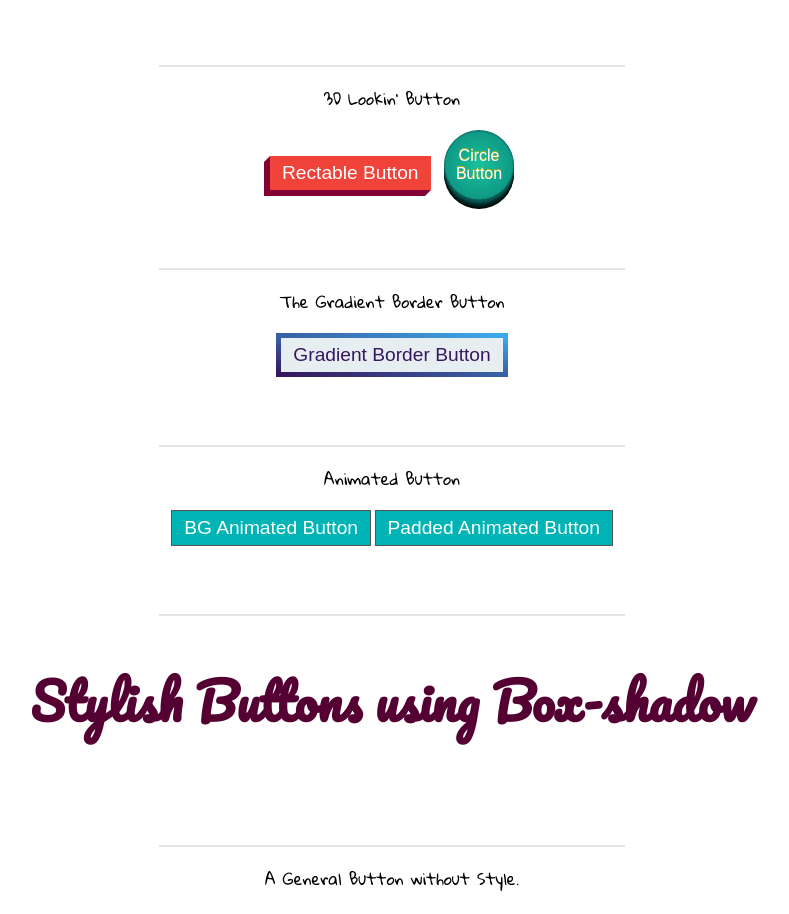
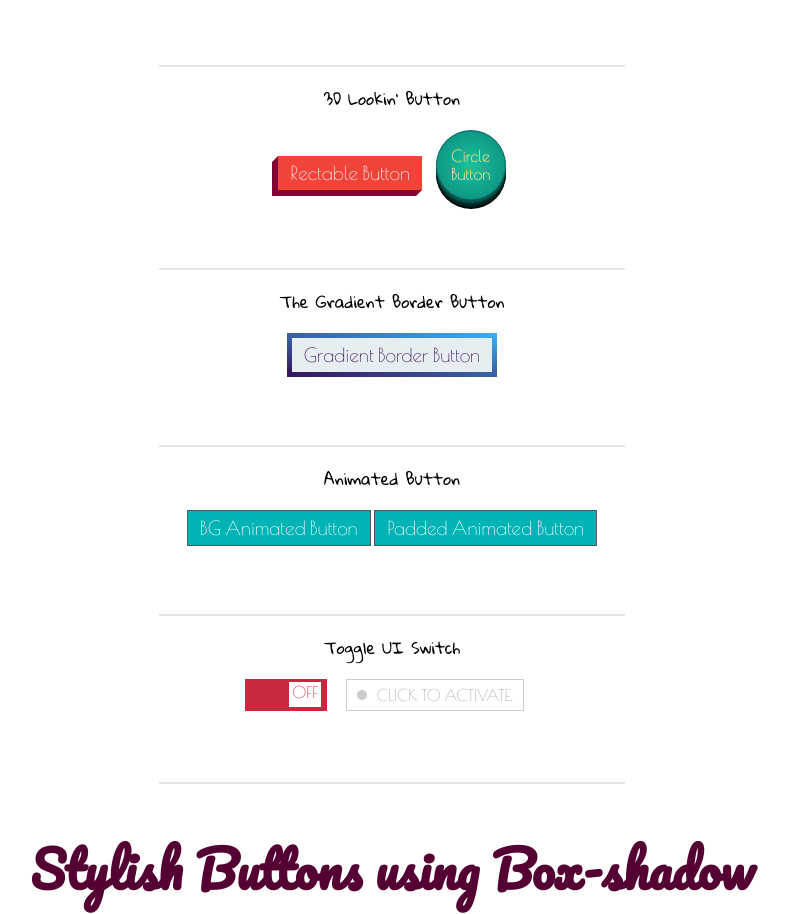
Before and after one commit to HaqueMannan/CSS-SASS-Mini-Designs, a plain HTML site: page Funky Buttons/index.html in a window 1280 px wide. Shown: the part 386-1300 px from the top of the page, without its empty margins (248-1037 px from the left). Drawn offline with nearby package versions, Linux system fonts and the light colour scheme.

Commit message:
Completed Funky Buttons mini project

```diff
--- a/Funky Buttons/SASS/funky-btns-styles.sass
+++ b/Funky Buttons/SASS/funky-btns-styles.sass
@@ -51,6 +51,7 @@ $Facebook-Light-active-Bg: #d8dade
 /* 3D Lookin' Buttons Rectangle and Circle */
 /* Rectangle Button */
 .btn-3d-rectangle
+    font-family: 'Poiret One', cursive
     position: relative
     background: $Flamingo
     border: none
@@ -111,6 +112,7 @@ $Facebook-Light-active-Bg: #d8dade
 
 /* Circle Button */
 .btn-3d-circle
+    font-family: 'Poiret One', cursive
     position: relative
     margin-bottom: 60px
     +colGradient($MountainMeadow, $SurfieGreen)
@@ -135,6 +137,7 @@ $Facebook-Light-active-Bg: #d8dade
 
 /* Grandient Border Button */
 .gradient-btn
+    font-family: 'Poiret One', cursive
     position: relative
     z-index: 1
     display: inline-block
@@ -156,6 +159,7 @@ $Facebook-Light-active-Bg: #d8dade
 /* Animated Button */
 /* Animated Background */
 .bg-animated-btn
+    font-family: 'Poiret One', cursive
     position: relative
     display: inline-block
     padding: 6px 12px
@@ -166,12 +170,12 @@ $Facebook-Light-active-Bg: #d8dade
     background-size: 40px 40px
     border: solid 1px #555
     color: white
-    transition: all ease 0.3s
+    transition: all 0.3s ease
 
     &:hover
         animation: background-loop-animation 2s linear infinite
 
-    @keyframes ackground-loop-animation
+    @keyframes background-loop-animation
         from
             background-position: 0 0
         to
@@ -179,6 +183,7 @@ $Facebook-Light-active-Bg: #d8dade
 
 /* Padding Animated Background */
 .padding-animated-btn
+    font-family: 'Poiret One', cursive
     position: relative
     display: inline-block
     padding: 6px 12px
@@ -188,7 +193,7 @@ $Facebook-Light-active-Bg: #d8dade
     background-size: 40px 40px
     border: solid 1px #555
     color: white
-    transition: all ease 0.3s
+    transition: all 0.3s ease
 
     &::after
         position: absolute
@@ -204,3 +209,93 @@ $Facebook-Light-active-Bg: #d8dade
     &:hover::after
         right: 0.2em
         opacity: 1
+
+/* Toggle UI Switch Buttons */
+/* Toggle Switch */
+.toggle-switch
+    font-family: 'Poiret One', cursive
+    display: inline-block
+    vertical-align: top
+    margin: 0 15px 0 0
+    margin-bottom: 60px
+
+    &__input
+        display: none
+
+    &__btn
+        position: relative
+        display: inline-block
+        font-size: 1rem
+        line-height: 20px
+        text-transform: uppercase
+        background-color: $BrickRed
+        border: solid 1px $BrickRed
+        color: white
+        width: 80px
+        height: 30px
+        transition: all 0.3s ease
+        cursor: pointer
+
+    &__btn::before
+        position: absolute
+        top: 2.5px
+        left: 43px
+        content: "Off"
+        display: inline-block
+        height: 25px
+        padding: 0 3px
+        background: white
+        color: $BrickRed
+        transition: all 0.3s ease
+
+    &__input:checked + &__btn
+        background: #247065
+        border: solid 1px #247065
+
+    &__input:checked + &__btn::before
+        left: 5px
+        content: "On"
+        color: #247065
+
+/* Toggle Switch 2 */
+.toggle-switch-alt
+    font-family: 'Poiret One', cursive
+    display: inline-block
+    vertical-align: top
+    margin: 0 15px 0 0
+    margin-bottom: 60px
+
+    &__input
+        display: none
+
+    &__btn
+        position: relative
+        display: inline-block
+        line-height: 20px
+        text-transform: uppercase
+        background: white
+        color: #aaa
+        border: solid 1px #ccc
+        padding: 5px 10px 5px 30px  //30px padding to allow us to create box/cicle on the left of text.
+        transition: all 0.3s ease
+        cursor: pointer
+
+    &__btn::before
+        position: absolute
+        top: 10px
+        left: 10px
+        display: inline-block
+        width: 10px
+        height: 10px
+        background: #ccc
+        content: ""
+        transition: all 0.3s ease
+        border-radius: 100% //to make the square into a circle grey icon.
+
+    &__input:checked + &__btn
+        background: #00b3b4
+        border-color: #00b3b4
+        color: white
+
+    &__input:checked + &__btn::before
+        background-color: white
--- a/Funky Buttons/index.html
+++ b/Funky Buttons/index.html
@@ -30,6 +30,18 @@
         <p>Animated Button</p>
         <button type="button" name="" class="bg-animated-btn">BG Animated Button</button>
         <button type="button" name="" class="padding-animated-btn">Padded Animated Button</button>
+        <hr>
+
+        <p>Toggle UI Switch</p>
+        <label for="toggleSwitch" class="toggle-switch">
+            <input type="checkbox" name="" id="toggleSwitch" class="toggle-switch__input">
+            <span class="toggle-switch__btn"></span>
+        </label>
+
+        <label for="toggleSwitchAlt" class="toggle-switch-alt">
+            <input type="checkbox" name="" id="toggleSwitchAlt" class="toggle-switch-alt__input">
+            <span class="toggle-switch-alt__btn">Click to activate.</span>
+        </label>
         <hr>
 
         <h2>Stylish Buttons using Box-shadow</h2>
```
Also changed, not shown: Funky Buttons/funky-btns-styles.css, 2 other files.
